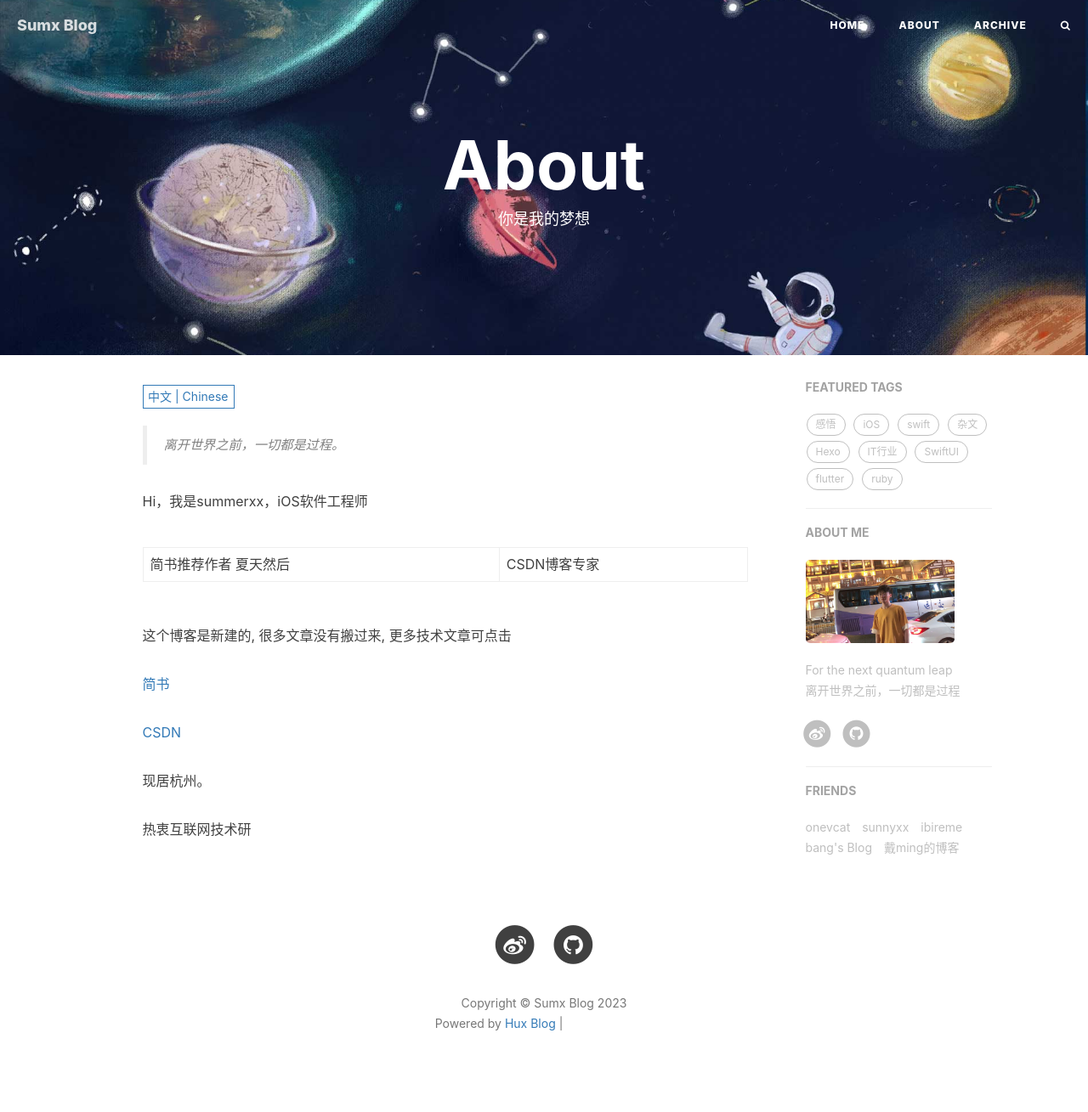
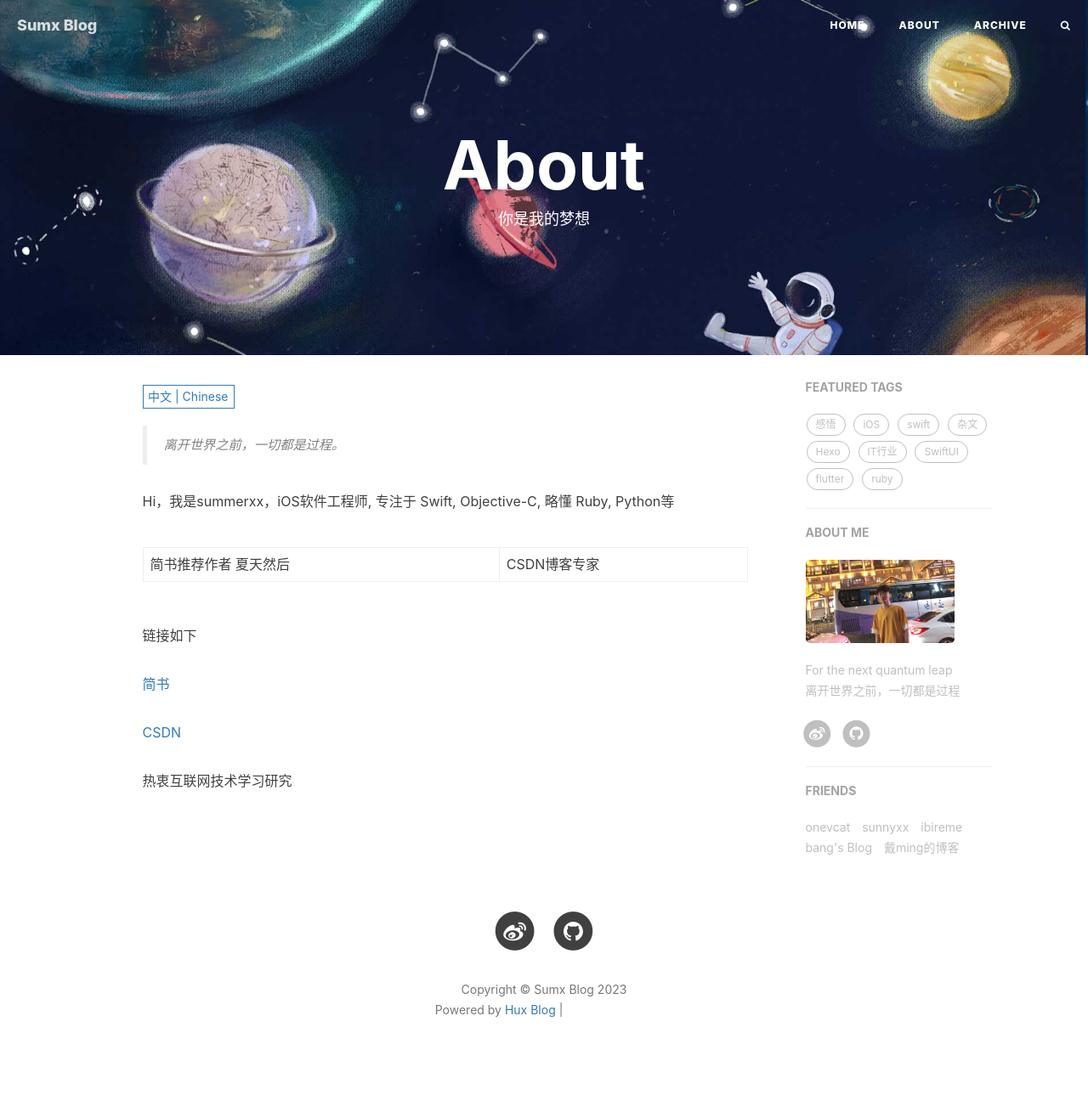
Before and after one commit to summerxx27/summerxx27.github.io, a Jekyll site: the page built from about.html, in a window 1280 px wide. Shown: the whole page at 85% size. Built offline with Jekyll 4.4.1, drawn with Linux system fonts in a browser that asks for light colours; nearby versions of some CDN libraries; comment, search, counter and statistics services are not loaded; grey boxes are pictures that could not be loaded.

Commit message:
Update about.md

```diff
--- a/_includes/about/zh.md
+++ b/_includes/about/zh.md
@@ -1,15 +1,13 @@
 > 离开世界之前，一切都是过程。
 
-Hi，我是summerxx，iOS软件工程师
+Hi，我是summerxx，iOS软件工程师, 专注于 Swift, Objective-C, 略懂 Ruby, Python等
 
 简书推荐作者 夏天然后 | CSDN博客专家
 
-这个博客是新建的, 很多文章没有搬过来, 更多技术文章可点击
+链接如下
 
 [简书](https://www.jianshu.com/u/561e4eb07f0c)
 
 [CSDN](https://blog.csdn.net/sinat_30162391)
 
-现居杭州。
-
-热衷互联网技术研
+热衷互联网技术学习研究
```
Also changed, not shown: _includes/about/en.md (+0 -2 lines).
